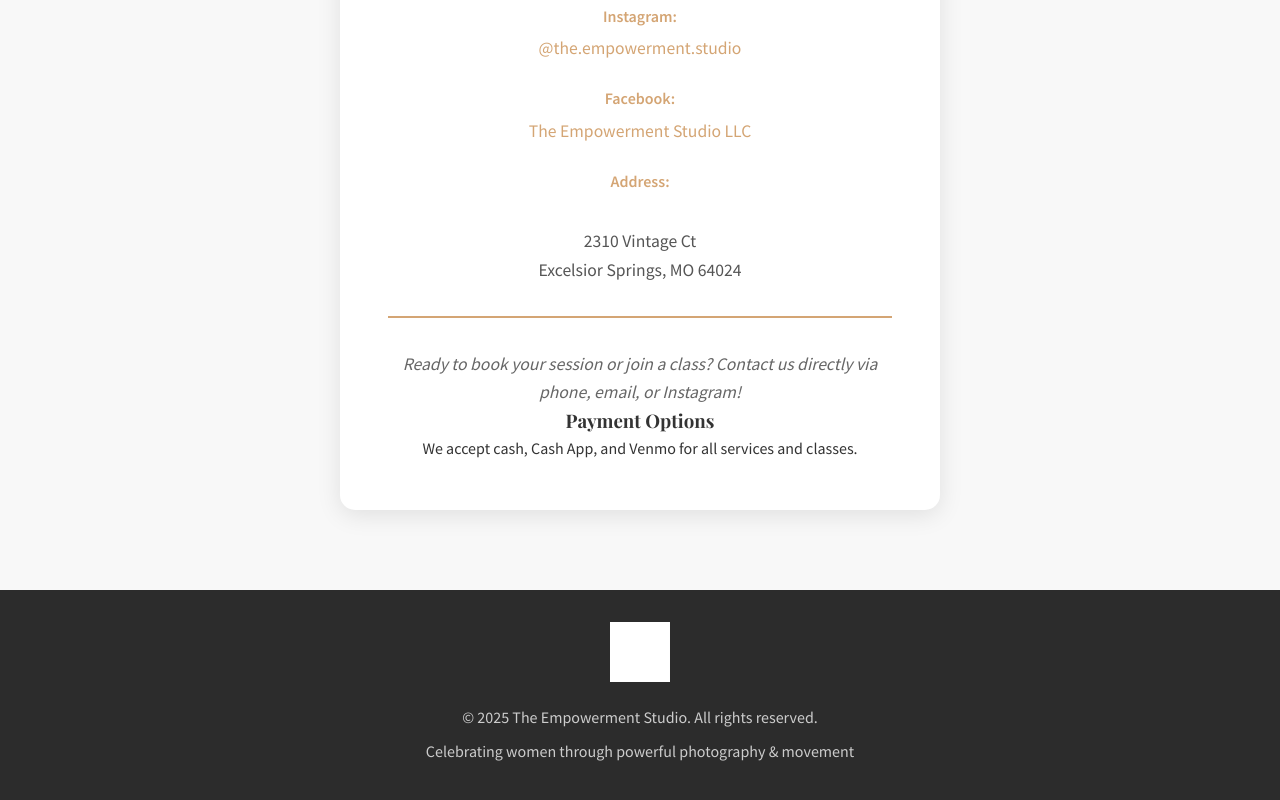
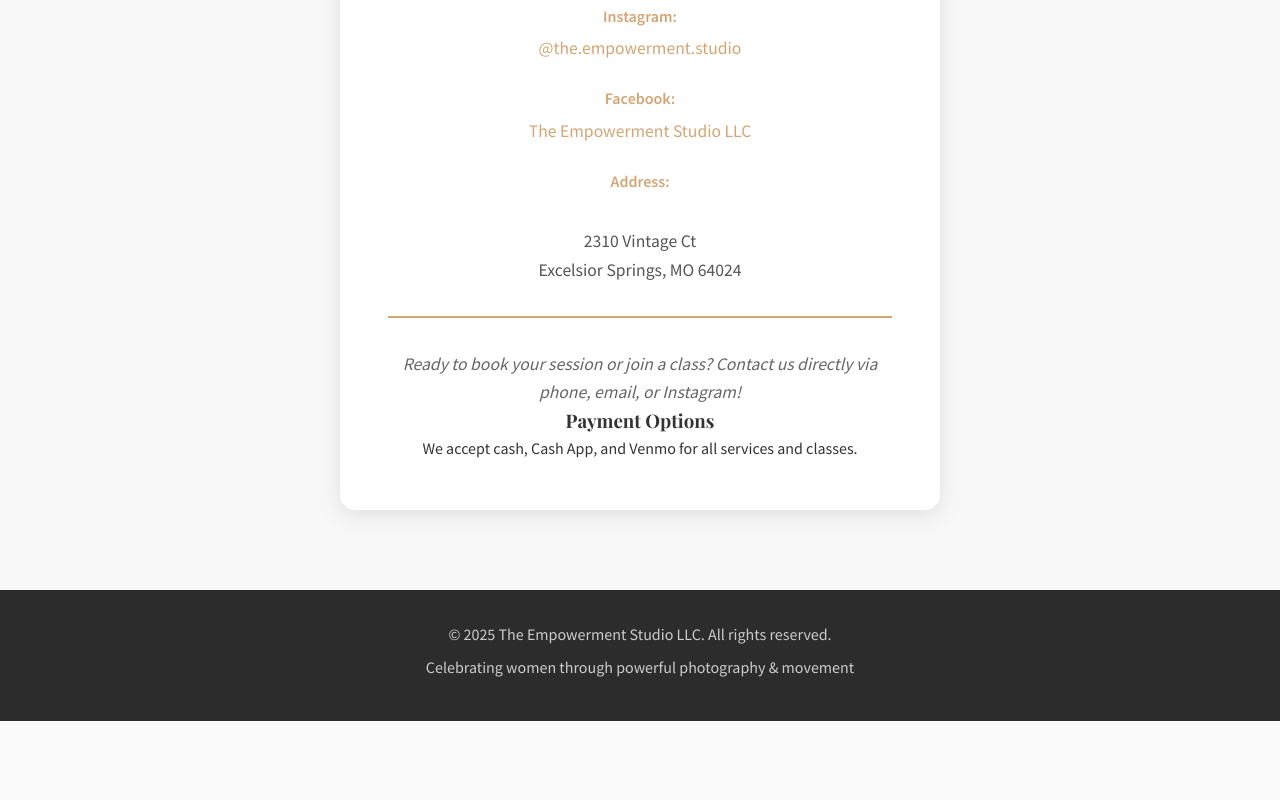
Before and after one commit to The-Empowerment-Studio/Static-site, a plain HTML site: page index.html in a window 1280 px wide. Shown: the part 7053-7853 px from the top of the page. After the commit the page ends 7774 px from the top, so only its background shows below. Drawn offline with nearby package versions, Linux system fonts and the light colour scheme.

Commit message:
Update footer

```diff
--- a/index.html
+++ b/index.html
@@ -317,11 +317,8 @@
     <footer class="footer">
         <div class="container">
             <div class="footer-content">
-                <div class="footer-logo">
-                    <img src="images/logo.png" alt="The Empowerment Studio" class="footer-logo-img">
-                </div>
                 <div class="footer-text">
-                    <p>&copy; 2025 The Empowerment Studio. All rights reserved.</p>
+                    <p>&copy; 2025 The Empowerment Studio LLC. All rights reserved.</p>
                     <p>Celebrating women through powerful photography & movement</p>
                 </div>
             </div>
```
